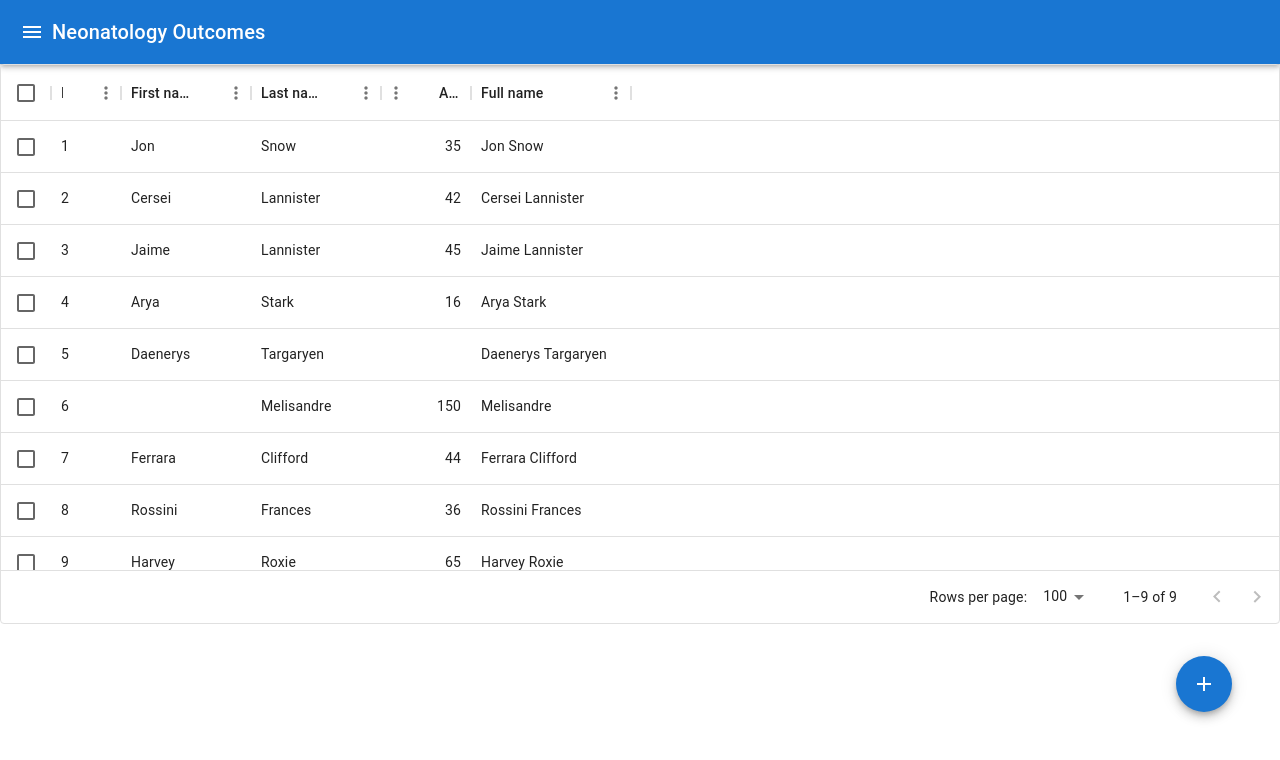
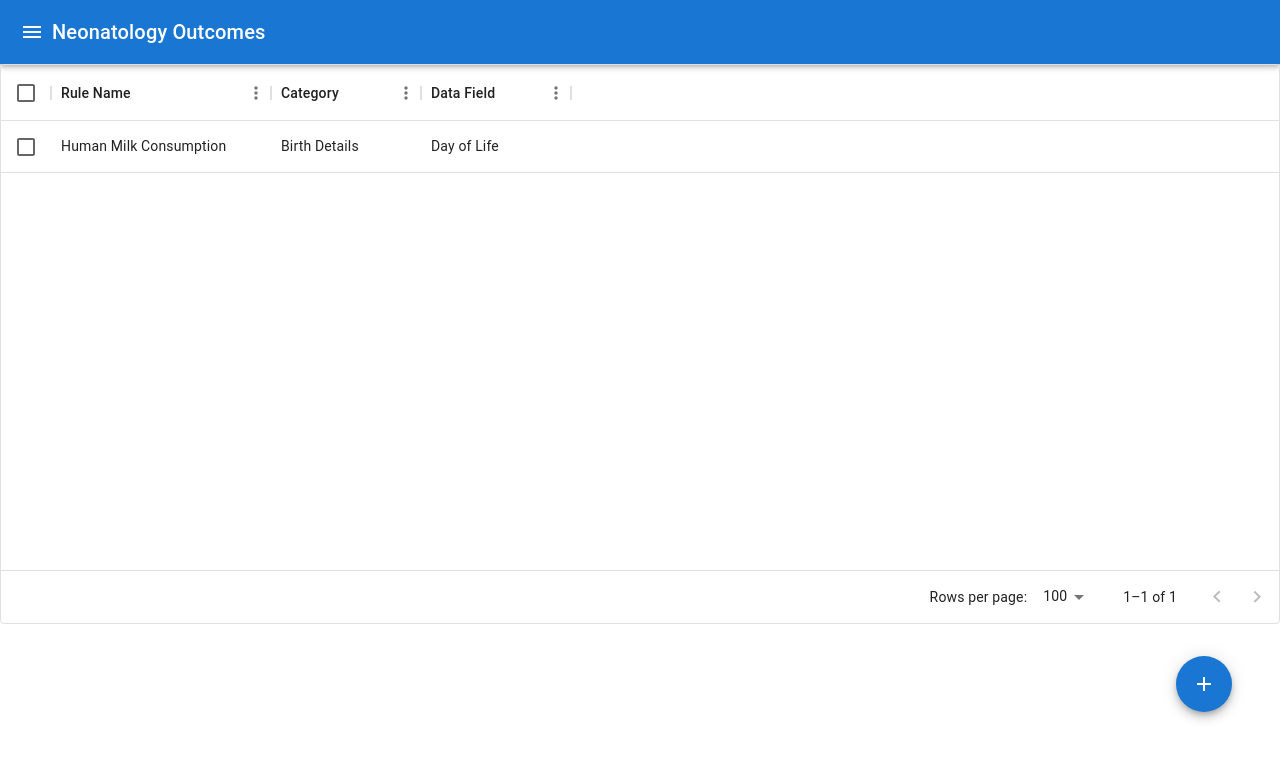
Before and after one commit to Neonatology-Outcomes/Frontend, a React (Create React App) app: page /rules in a window 1280 px wide. Shown: the top 760 px of the page. Built offline with nearby package versions, Linux system fonts and the light colour scheme.

Commit message:
removing connected code

```diff
--- a/src/components/Rules/Form/index.js
+++ b/src/components/Rules/Form/index.js
@@ -6,15 +6,10 @@ import TextField from '@mui/material/TextField';
 import Dialog from '@mui/material/Dialog';
 import DialogActions from '@mui/material/DialogActions';
 import DialogContent from '@mui/material/DialogContent';
-// import DialogContentText from '@mui/material/DialogContentText';
 import DialogTitle from '@mui/material/DialogTitle';
-// import Select from '@mui/material/Select';
 import MenuItem from '@mui/material/MenuItem';
 import FormControl from '@mui/material/FormControl';
-// import InputLabel from '@mui/material/InputLabel';
 import { Box } from '@mui/system';
-// import useMediaQuery from '@mui/material/useMediaQuery';
-// import { useTheme } from '@mui/material/styles';
 import Condition from '../../Condition';
 import { AddCircleOutline } from '@mui/icons-material';
 import { IconButton } from '@mui/material';
@@ -25,11 +20,10 @@ export default function FormDialog({ open, setOpen }) {
 	const [isOpen, setIsOpen] = useState(open);
 	const [ruleName, setRuleName] = useState('Human Milk Consumption');
 	const [dataField, setDataField] = useState('1');
-	// const [ruleName, setRuleName] = useState('');
-	// const [ruleName, setRuleName] = useState('');
 	const [category, setCategory] = useState('1');
 	const [conditions, setConditions] = useState([]);
-	// const fullScreen = useMediaQuery(theme.breakpoints.down('md'));
+
+	const [tmpConditions, setTmpConditions] = useState([]);
 
 	useEffect(() => {
 		setConditions(conditionsList);
--- a/src/constants/data/rulesMocks.js
+++ b/src/constants/data/rulesMocks.js
@@ -101,3 +101,7 @@ export const conditionsList = [
 	// 	}
 	// }
 ];
+
+export const rulesListMock = [
+	{ id: 1, ruleName: 'Human Milk Consumption', category: 'Birth Details', dateField: 'Day of Life' },
+];
--- a/src/pages/Rules/index.js
+++ b/src/pages/Rules/index.js
@@ -4,38 +4,12 @@ import { Box } from '@mui/system';
 import AddIcon from '@mui/icons-material/Add';
 import Fab from '@mui/material/Fab';
 import RulesForm from '../../components/Rules/Form';
+import { rulesListMock } from '../../constants/data/rulesMocks';
 
 const columns = [
-  { field: 'id', headerName: 'ID', width: 70 },
-  { field: 'firstName', headerName: 'First name', width: 130 },
-  { field: 'lastName', headerName: 'Last name', width: 130 },
-  {
-    field: 'age',
-    headerName: 'Age',
-    type: 'number',
-    width: 90,
-  },
-  {
-    field: 'fullName',
-    headerName: 'Full name',
-    description: 'This column has a value getter and is not sortable.',
-    sortable: false,
-    width: 160,
-    valueGetter: (params) =>
-      `${params.row.firstName || ''} ${params.row.lastName || ''}`,
-  },
-];
-
-const rows = [
-  { id: 1, lastName: 'Snow', firstName: 'Jon', age: 35 },
-  { id: 2, lastName: 'Lannister', firstName: 'Cersei', age: 42 },
-  { id: 3, lastName: 'Lannister', firstName: 'Jaime', age: 45 },
-  { id: 4, lastName: 'Stark', firstName: 'Arya', age: 16 },
-  { id: 5, lastName: 'Targaryen', firstName: 'Daenerys', age: null },
-  { id: 6, lastName: 'Melisandre', firstName: null, age: 150 },
-  { id: 7, lastName: 'Clifford', firstName: 'Ferrara', age: 44 },
-  { id: 8, lastName: 'Frances', firstName: 'Rossini', age: 36 },
-  { id: 9, lastName: 'Roxie', firstName: 'Harvey', age: 65 },
+  { field: 'ruleName', headerName: 'Rule Name', width: 220 },
+  { field: 'category', headerName: 'Category', width: 150 },
+  { field: 'dateField', headerName: 'Data Field', width: 150 },
 ];
 
 export default function Rules() {
@@ -50,7 +24,7 @@ export default function Rules() {
   return (
     <section style={{ height: '70vh', width: '100%' }}>
       <DataGrid
-        rows={rows}
+        rows={rulesListMock}
         columns={columns}
         pageSize={5}
         rowsPerPageOptions={[5]}
```
